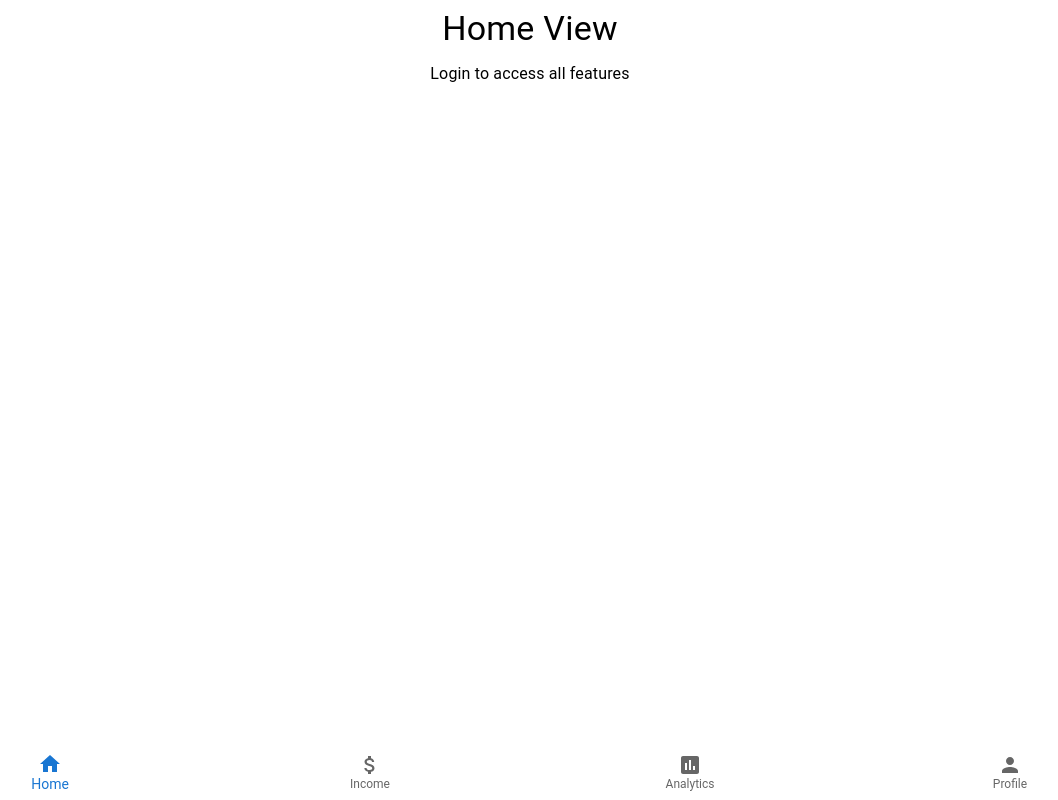
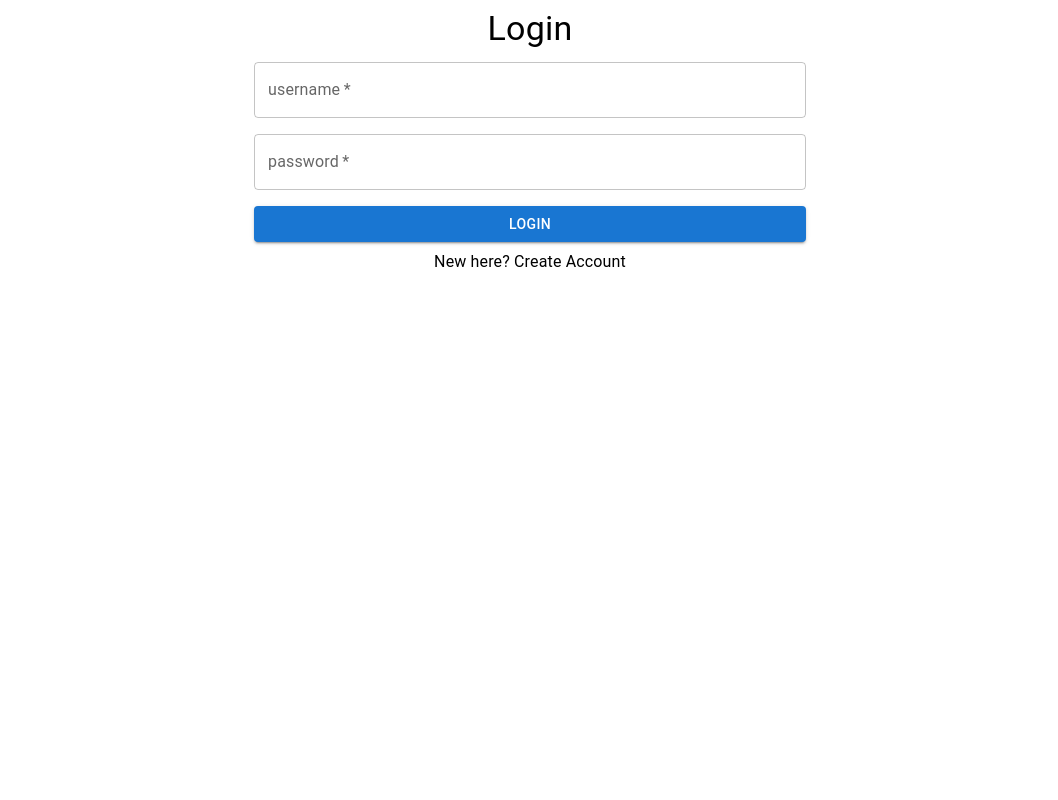
Before and after one commit to nsfoster87/WorkTracker, a React app: page / in a window 1280 px wide. Shown: the whole page, without its empty margins (110-1168 px from the left). Built offline with nearby package versions, Linux system fonts and the light colour scheme; the HTML template or start-up script is replaced by a standard one.

Commit message:
implement login/signup full functionality

```diff
--- a/client/src/components/AnalyticsView.jsx
+++ b/client/src/components/AnalyticsView.jsx
@@ -7,11 +7,6 @@ const AnalyticsView = ({ changeView }) => {
       <Typography className="view-header no-cursor" variant="h4" align="center" gutterBottom>
         Analytics View
       </Typography>
-      <Box className="login-link-box">
-        <Typography variant="body1" align="center" className="login-link no-cursor" onClick={() => changeView('login')}>
-          Login to access all features
-        </Typography>
-      </Box>
     </Container>
   );
 };
--- a/client/src/components/App.jsx
+++ b/client/src/components/App.jsx
@@ -8,8 +8,9 @@ import ProfileView from './ProfileView.jsx';
 import BottomNavigationBar from './BottomNavigation.jsx';
 
 const App = () => {
-  const [currentView, setCurrentView] = useState('home');
   const [isLoggedIn, setIsLoggedIn] = useState(false);
+  const [currentView, setCurrentView] = isLoggedIn ? useState('home') : useState('login');
+  const [userId, setUserId] = useState();
 
   const changeView = (view) => {
     setCurrentView(view);
@@ -17,15 +18,34 @@ const App = () => {
 
   return (
     <>
-      {currentView === 'login' && <Login setIsLoggedIn={setIsLoggedIn} changeView={changeView}/>}
-      {currentView === 'signup' && <Signup setIsLoggedIn={setIsLoggedIn} changeView={changeView}/>}
-      {currentView === 'home' && <HomeView changeView={changeView} />}
-      {currentView === 'income' && <IncomeView changeView={changeView} />}
-      {currentView === 'analytics' && <AnalyticsView changeView={changeView} />}
-      {currentView === 'profile' && <ProfileView changeView={changeView} />}
-      {!['signup', 'login'].includes(currentView) &&
-        <BottomNavigationBar currentView={currentView} changeView={changeView} />
-      }
+      {!isLoggedIn ? (
+        <>
+          {currentView === 'login' &&
+            <Login
+              setUserId={setUserId}
+              setIsLoggedIn={setIsLoggedIn}
+              changeView={changeView}
+            />
+          }
+          {currentView === 'signup' &&
+            <Signup
+              setUserId={setUserId}
+              setIsLoggedIn={setIsLoggedIn}
+              changeView={changeView}
+            />
+          }
+        </>
+      ) : (
+        <>
+          {currentView === 'home' && <HomeView />}
+          {currentView === 'income' && <IncomeView />}
+          {currentView === 'analytics' && <AnalyticsView />}
+          {currentView === 'profile' && <ProfileView />}
+          {!['signup', 'login'].includes(currentView) &&
+            <BottomNavigationBar currentView={currentView} changeView={changeView} />
+          }
+        </>
+      )}
     </>
   );
 };
--- a/client/src/components/HomeView.jsx
+++ b/client/src/components/HomeView.jsx
@@ -1,17 +1,12 @@
 import React from 'react';
 import { Box, Container, Typography } from '@mui/material';
 
-const HomeView = ({ changeView }) => {
+const HomeView = () => {
   return(
     <Container className="view-container" maxWidth="sm">
       <Typography className="view-header no-cursor" variant="h4" align="center" gutterBottom>
         Home View
       </Typography>
-      <Box className="login-link-box">
-        <Typography variant="body1" align="center" className="login-link no-cursor" onClick={() => changeView('login')}>
-          Login to access all features
-        </Typography>
-      </Box>
     </Container>
   );
 };
--- a/client/src/components/IncomeView.jsx
+++ b/client/src/components/IncomeView.jsx
@@ -7,11 +7,6 @@ const IncomeView = ({ changeView }) => {
       <Typography className="view-header no-cursor" variant="h4" align="center" gutterBottom>
         Income View
       </Typography>
-      <Box className="login-link-box">
-        <Typography variant="body1" align="center" className="login-link no-cursor" onClick={() => changeView('login')}>
-          Login to access all features
-        </Typography>
-      </Box>
     </Container>
   );
 };
--- a/client/src/components/Login.jsx
+++ b/client/src/components/Login.jsx
@@ -4,7 +4,7 @@ import IconButton from '@mui/material/IconButton';
 import CloseIcon from '@mui/icons-material/Close';
 import axios from 'axios';
 
-const Login = ({ setIsLoggedIn, changeView }) => {
+const Login = ({ setUserId, setIsLoggedIn, changeView }) => {
   const [username, setUsername] = useState('');
   const [password, setPassword] = useState('');
 
@@ -15,6 +15,7 @@ const Login = ({ setIsLoggedIn, changeView }) => {
       const response = await axios.post('/login', { username, password });
       if (response.status === 200) {
         setIsLoggedIn(true);
+        setUserId(response.data);
         changeView('home');
       }
     } catch (error) {
@@ -67,10 +68,6 @@ const Login = ({ setIsLoggedIn, changeView }) => {
           </Typography>
         </Box>
       </Container>
-
-      <IconButton className="close-icon-button" onClick={() => changeView('home')} >
-        <CloseIcon />
-      </IconButton>
     </>
   );
 }
--- a/client/src/components/ProfileView.jsx
+++ b/client/src/components/ProfileView.jsx
@@ -7,11 +7,6 @@ const ProfileView = ({ changeView }) => {
       <Typography className="view-header no-cursor" variant="h4" align="center" gutterBottom>
         Profile View
       </Typography>
-      <Box className="login-link-box">
-        <Typography variant="body1" align="center" className="login-link no-cursor" onClick={() => changeView('login')}>
-          Login to access all features
-        </Typography>
-      </Box>
     </Container>
   );
 };
--- a/client/src/components/Signup.jsx
+++ b/client/src/components/Signup.jsx
@@ -4,7 +4,7 @@ import IconButton from '@mui/material/IconButton';
 import CloseIcon from '@mui/icons-material/Close';
 import axios from 'axios';
 
-const Signup = ({ setIsLoggedIn, changeView }) => {
+const Signup = ({ setUserId, setIsLoggedIn, changeView }) => {
   const [username, setUsername] = useState('');
   const [password, setPassword] = useState('');
 
@@ -15,6 +15,7 @@ const Signup = ({ setIsLoggedIn, changeView }) => {
       const response = await axios.post('/signup', { username, password });
       if (response.status === 201) {
         setIsLoggedIn(true);
+        setUserId(response.data);
         changeView('home');
       }
     } catch (error) {
@@ -67,10 +68,6 @@ const Signup = ({ setIsLoggedIn, changeView }) => {
           </Typography>
         </Box>
       </Container>
-
-      <IconButton className="close-icon-button" onClick={() => changeView('home')} >
-        <CloseIcon />
-      </IconButton>
     </>
 
   );
```
Also changed, not shown: 2 other files (tests, documents, lock files or other folders).
